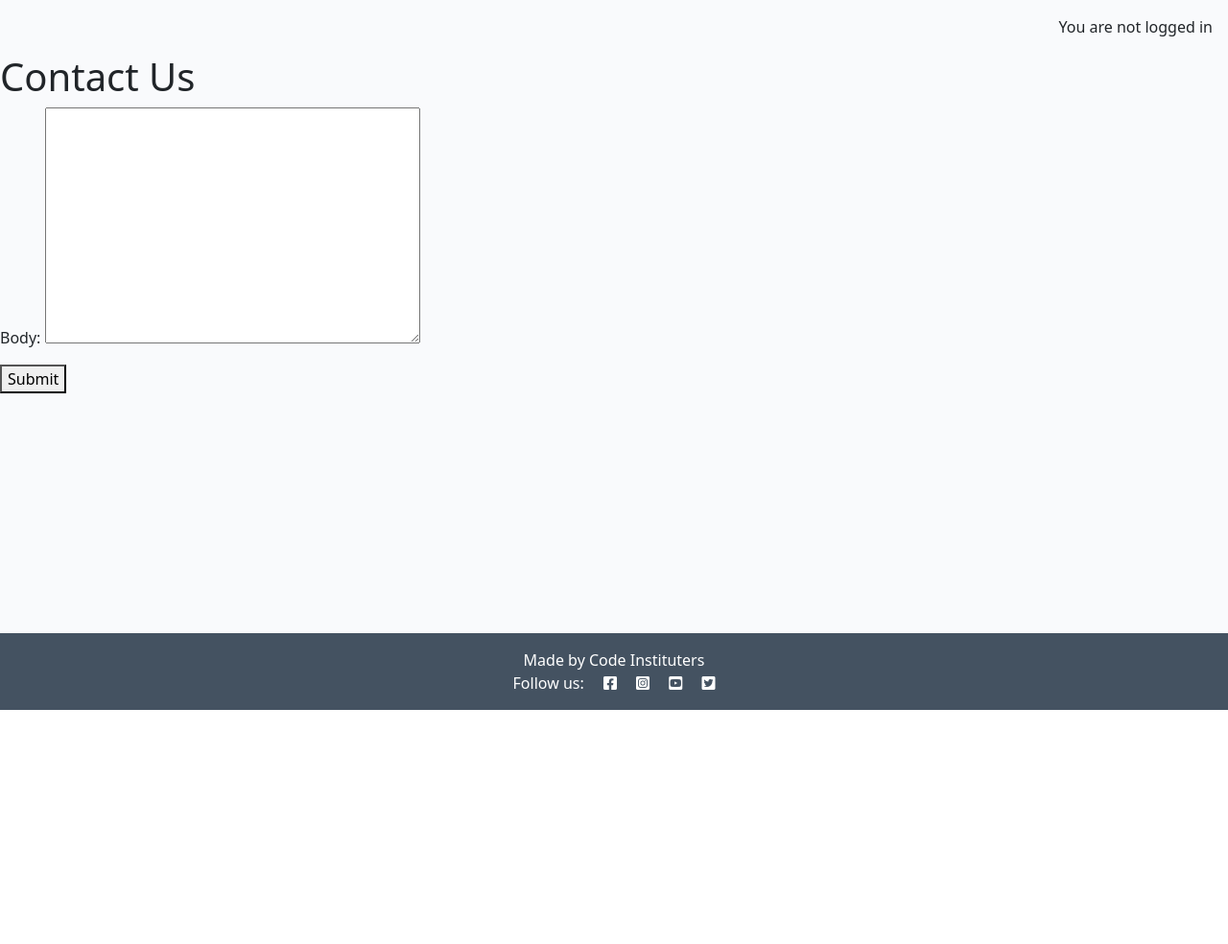
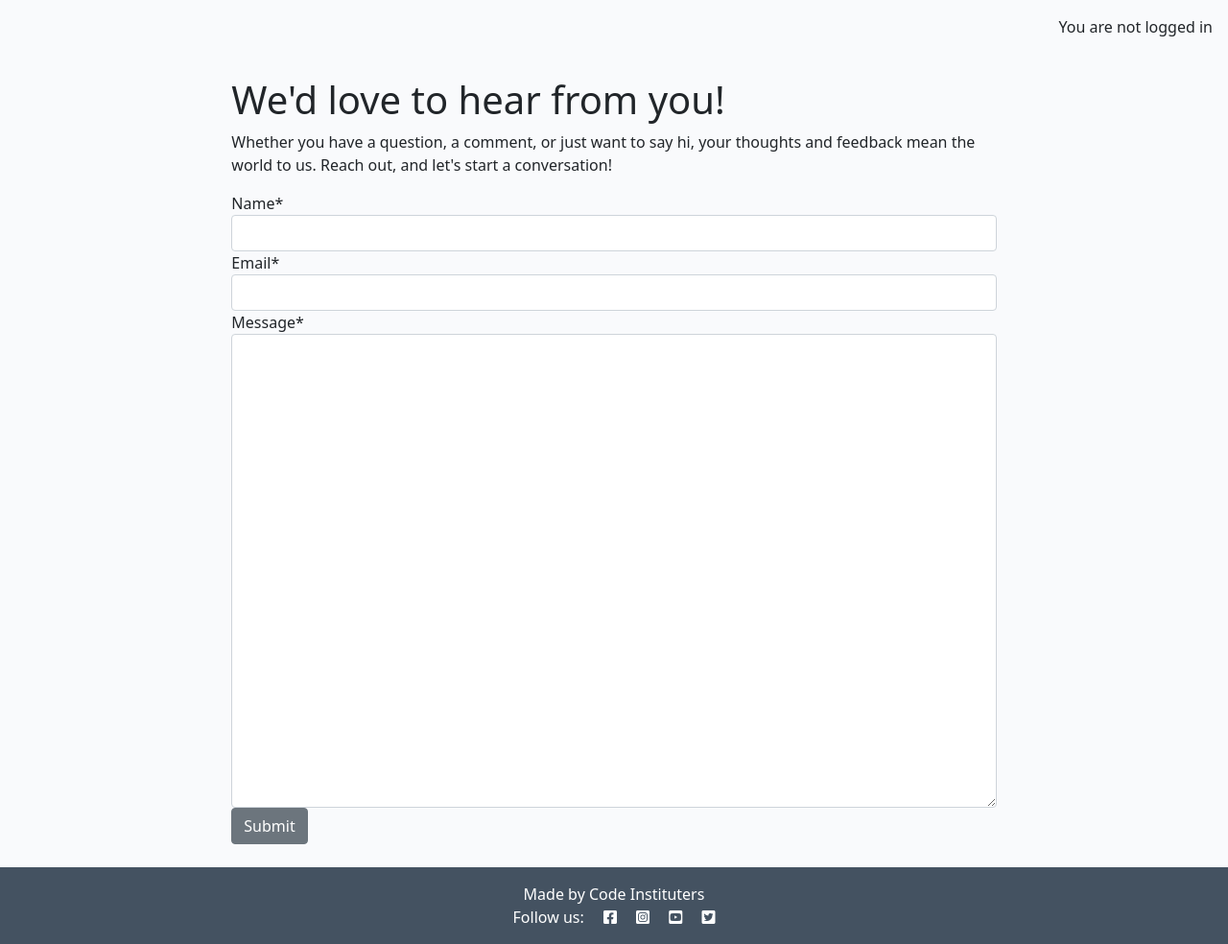
Before and after one commit to aliceC119/musicstar-club, a Django app: template contact/templates/contact/contact.html in a window 1280 px wide. Shown: the part 60-1044 px from the top of the page at 96% size. Before the commit the page ends 800 px from the top, so only its background shows below. Run offline with Django 4.2, Linux system fonts and the light colour scheme; the template is opened without the code that fills it: values that come from a table or form of the project are taken from there, others are empty.

Commit message:
Added styles to the contact form.

```diff
--- a/contact/templates/contact/contact.html
+++ b/contact/templates/contact/contact.html
@@ -2,16 +2,39 @@
 {% load static %}
 
 {% block content %}
-<head>
-<title>Contact Us</title>
-</head>
-<body>
-    <h1>Contact Us</h1>
-    <form method="post">
-        {% csrf_token %}
-        {{ form.as_p }}
-        <button type="submit">Submit</button>
-    </form>
-</body>
-</html>
+<div class="row justify-content-center">
+    <div class="col-12 col-md-8 my-4">
+        <body>
+            <div class="container">
+                <h1>We'd love to hear from you!</h1>
+                <p>Whether you have a question, a comment,
+                    or just want to say hi, your thoughts and
+                    feedback mean the world to us. Reach out,
+                    and let's start a conversation!</p>
+
+                <form method="post">
+
+                    {% csrf_token %}
+                    <div class="form-group">
+                        <label for="id_name">Name*</label>
+                        <input type="text" class="form-control" id="id_name" name="name" required>
+                    </div>
+                    <div class="form-group">
+                        <label for="id_email">Email*</label>
+                        <input type="email" class="form-control" id="id_email" name="email" required>
+                    </div>
+                    <div class="form-group">
+                        <label for="id_message">Message*</label>
+                        <textarea class="form-control" id="id_message" name="message" rows="20" required></textarea>
+                    </div>
+
+                    <button type="submit" class="btn btn-secondary">Submit</button>
+                    </form>
+
+            </div>
+        </body>
+    </div>
+</div>
+
+
 {% endblock content %}
--- a/musicstar_club/settings.py
+++ b/musicstar_club/settings.py
@@ -27,7 +27,7 @@ TEMPLATES_DIR = os.path.join(BASE_DIR, 'templates')
 SECRET_KEY = os.environ.get("SECRET_KEY")
 
 # SECURITY WARNING: don't run with debug turned on in production!
-DEBUG = True
+DEBUG = False
 
 ALLOWED_HOSTS = ['8000-alicec119-musicstarclub-ro0xa6nd0tt.ws.codeinstitute-ide.net', '.herokuapp.com']
 
```
